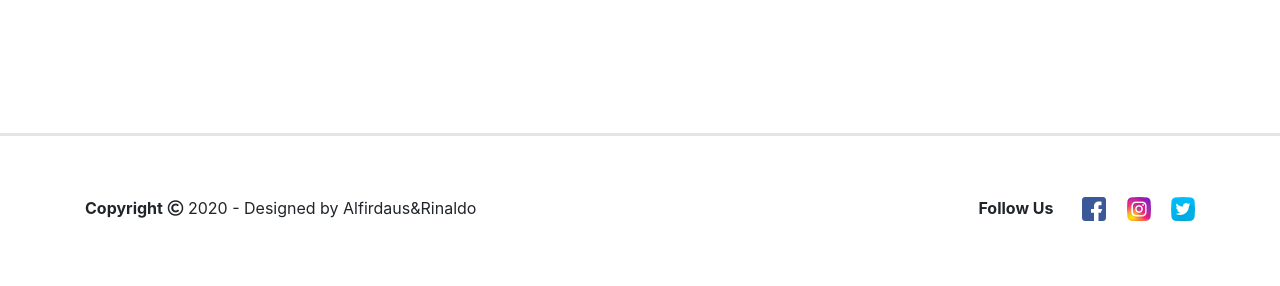
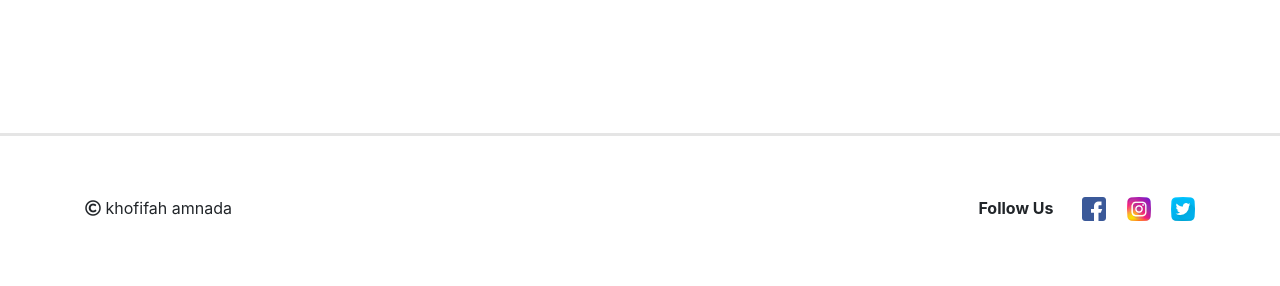
Before and after one commit to 04khofifah/Projek_WEB_2021_KEL9, a PHP site: page /pesanan_pembeli.php in a window 1280 px wide. Shown: the part 828-1114 px from the top of the page. Run offline with PHP 8.4, Linux system fonts and the light colour scheme; a user stored in the database is signed in; data that the repository does not hold is empty; some libraries are stand-ins or nearby versions.

Commit message:
modifikasi pesanan footer

```diff
--- a/pesanan_pembeli.php
+++ b/pesanan_pembeli.php
@@ -161,7 +161,7 @@ if(empty($_SESSION["pesanan"]) OR !isset($_SESSION["pesanan"]))
         <div class="row footer-body">
           <div class="col-md-6">
           <div class="copyright">
-            <strong>Copyright</strong> <i class="far fa-copyright"></i> 2020 -  Designed by Alfirdaus&Rinaldo</p>
+            <strong></strong> <i class="far fa-copyright"></i> khofifah amnada</p>
           </div>
           </div>
 
```
